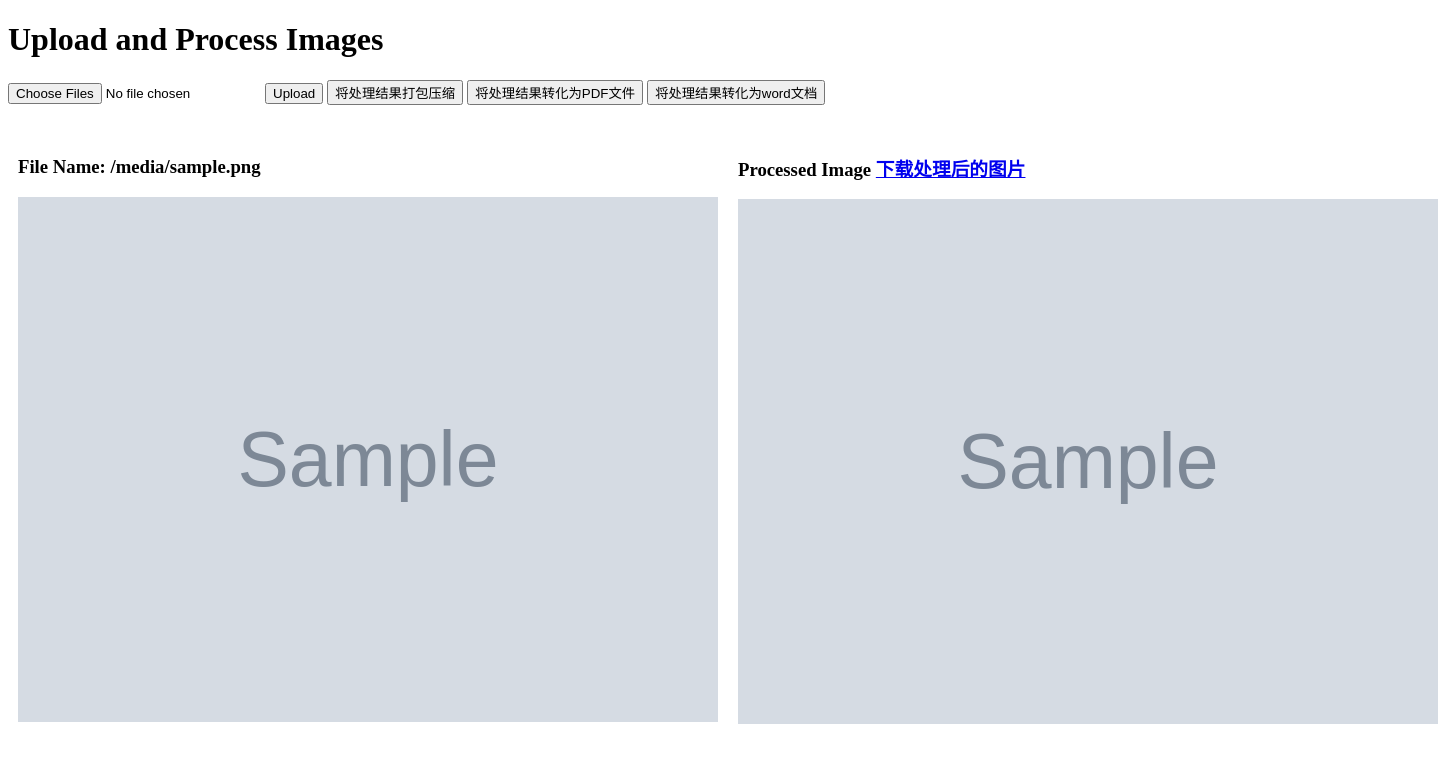
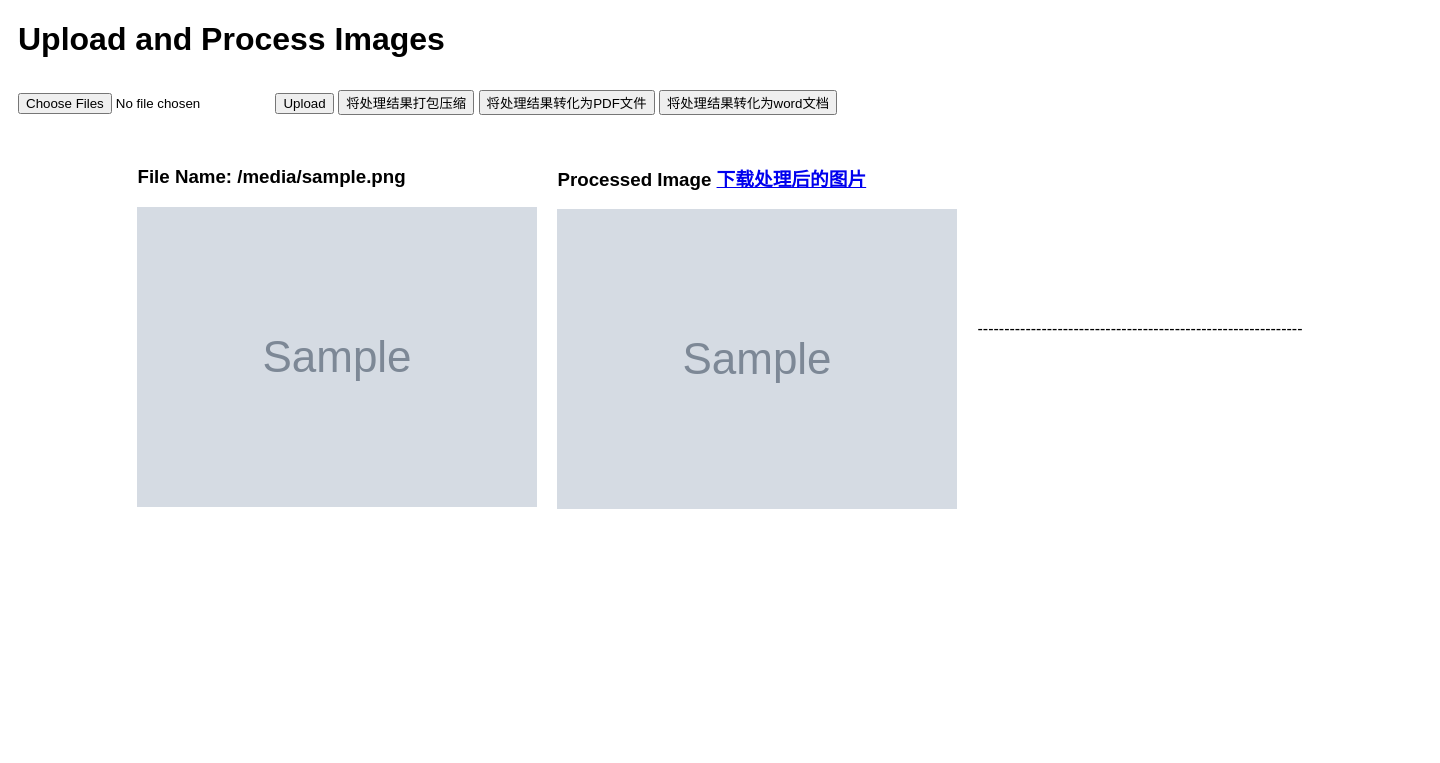
Before and after one commit to smnra/imageBinarizationFlask, a Flask app: template app/templates/upload.html in a window 1440 px wide. Shown: the top 763 px of the page. Run offline with Flask 3, Linux system fonts and the light colour scheme; the template is opened without the code that fills it: most values are stand-ins (such as "Sample title", 1, 10 or a date in 2020); grey boxes marked "Sample" are stand-in pictures.

Commit message:
适配移动端

```diff
--- a/app/main.py
+++ b/app/main.py
@@ -1,5 +1,7 @@
 
 
+
+# main.py
 
 
 
--- a/app/templates/upload.html
+++ b/app/templates/upload.html
@@ -2,34 +2,55 @@
 <html lang="en">
 <head>
     <meta charset="UTF-8">
+    <meta name="viewport" content="width=device-width, initial-scale=1.0">
+
     <title>Upload and Process Images</title>
     <style>
+        body {
+            font-family: Arial, sans-serif; /* Improves readability on small devices */
+            padding: 0 10px; /* Adds some padding on smaller screens */
+        }
+
         .image-container {
             display: flex;
             flex-wrap: wrap;
             justify-content: space-around;
             margin-top: 20px;
         }
+
         .image-group {
             display: flex;
-            flex-direction: row;
+            flex-direction: column; /* Stack images vertically on smaller screens */
             align-items: center;
             margin: 10px;
-            gap: 20px; /* 设置图片之间的间隔 */
+            gap: 20px; /* Space between original and processed images */
         }
+
         .image-group img {
-            width: 700px; /* 设置图片的初始宽度 */
-            height: auto;
+            max-width: 100%; /* Makes image width responsive */
+            height: auto; /* Maintains aspect ratio */
         }
-        @media (max-width: 600px) {
+
+        form {
+            margin-bottom: 20px;
+        }
+
+        input[type='file'], input[type='submit'], button {
+            width: 100%; /* Full width buttons are easier to tap on mobile */
+            margin-top: 10px;
+        }
+
+        @media (min-width: 600px) {
             .image-group {
-                flex-direction: column;
+                flex-direction: row; /* Display images side-by-side on larger screens */
             }
-            .image-group img {
-                width: 100%; /* 在小屏幕上图片宽度为100% */
+
+            input[type='file'], input[type='submit'], button {
+                width: auto; /* Revert button width on larger screens */
             }
         }
     </style>
+
 </head>
 <body>
     <h1>Upload and Process Images</h1>
@@ -61,6 +82,7 @@
                     <h3>Processed Image <a href="{{ processed_img }}" download>下载处理后的图片</a> </h3>
                     <img src="{{ processed_img }}" alt="Processed Image">
                 </div>
+                -------------------------------------------------------------
             </div>
         {% endfor %}
     </div>
```
